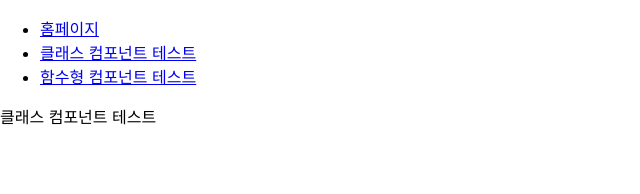
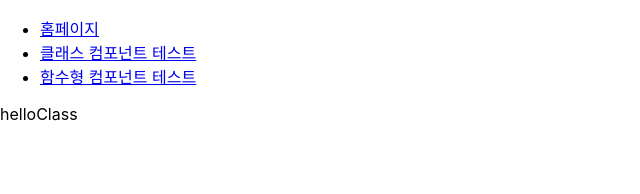
Before and after one commit to Limelig/hello-functionalcomponent, a React (Create React App) app: page /helloClass in a window 1280 px wide. Shown: the top 194 px of the page, without its empty margins (0-640 px from the left). Built offline with nearby package versions, Linux system fonts and the light colour scheme.

Commit message:
HelloClass

```diff
--- a/src/App.js
+++ b/src/App.js
@@ -5,6 +5,7 @@ import {
   Route,
   Link
 } from "react-router-dom";
+import { HelloClass } from './HelloClass/HelloClass'
 
 function App() {
   return (
@@ -28,7 +29,7 @@ function App() {
             홈페이지ㅣ
           </Route>
           <Route path="/helloClass" exact={true}>
-            클래스 컴포넌트 테스트
+            <HelloClass />
           </Route>
           <Route path="/hellofunctional" exact={true}>
             함수형 컴포넌트 테스트
--- /dev/null
+++ b/src/HelloClass/HelloClass.js
@@ -0,0 +1,16 @@
+import React from 'react'
+
+export class HelloClass extends React.Component {
+    componentDidMount() {
+        console.log('Mount')
+    }
+
+    componentDidUpdate() {
+        console.log('Updated')
+    }
+
+    render() {
+        return <div>helloClass</div>
+    }
+
+}
```
